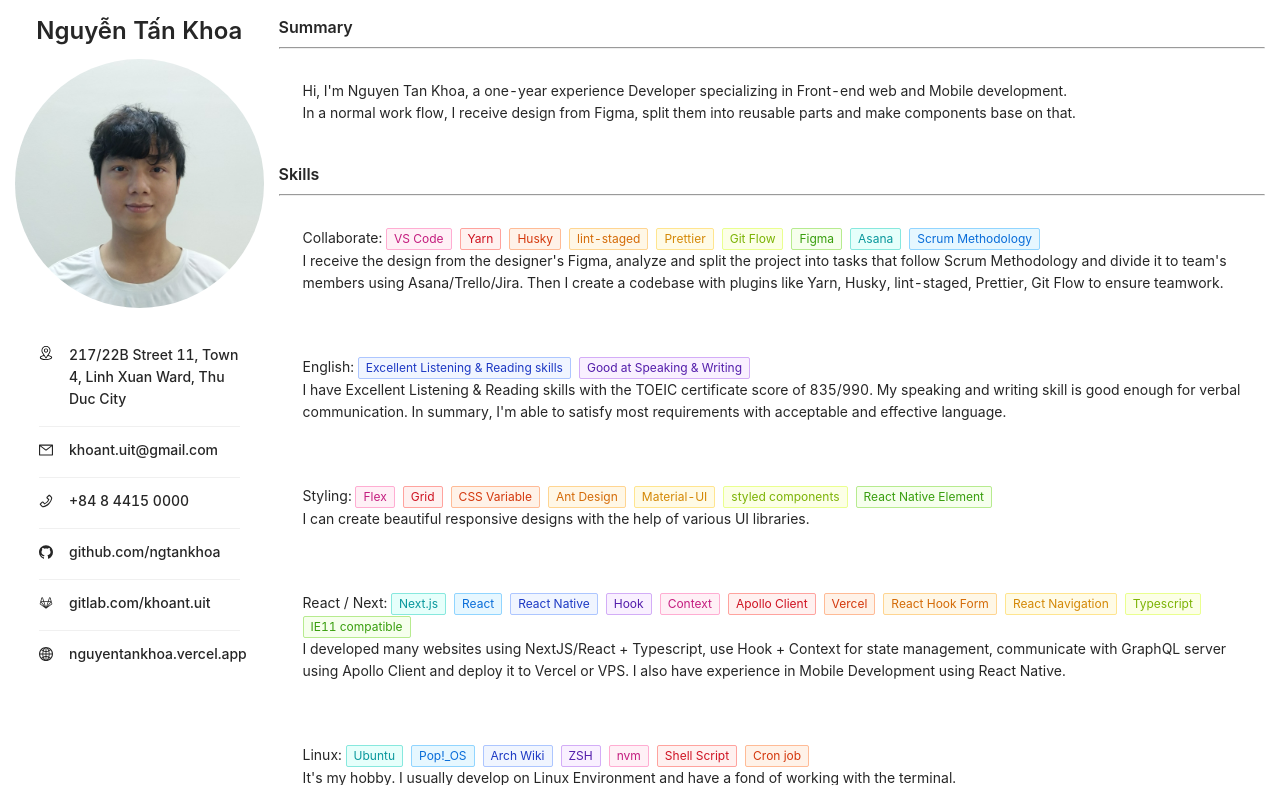
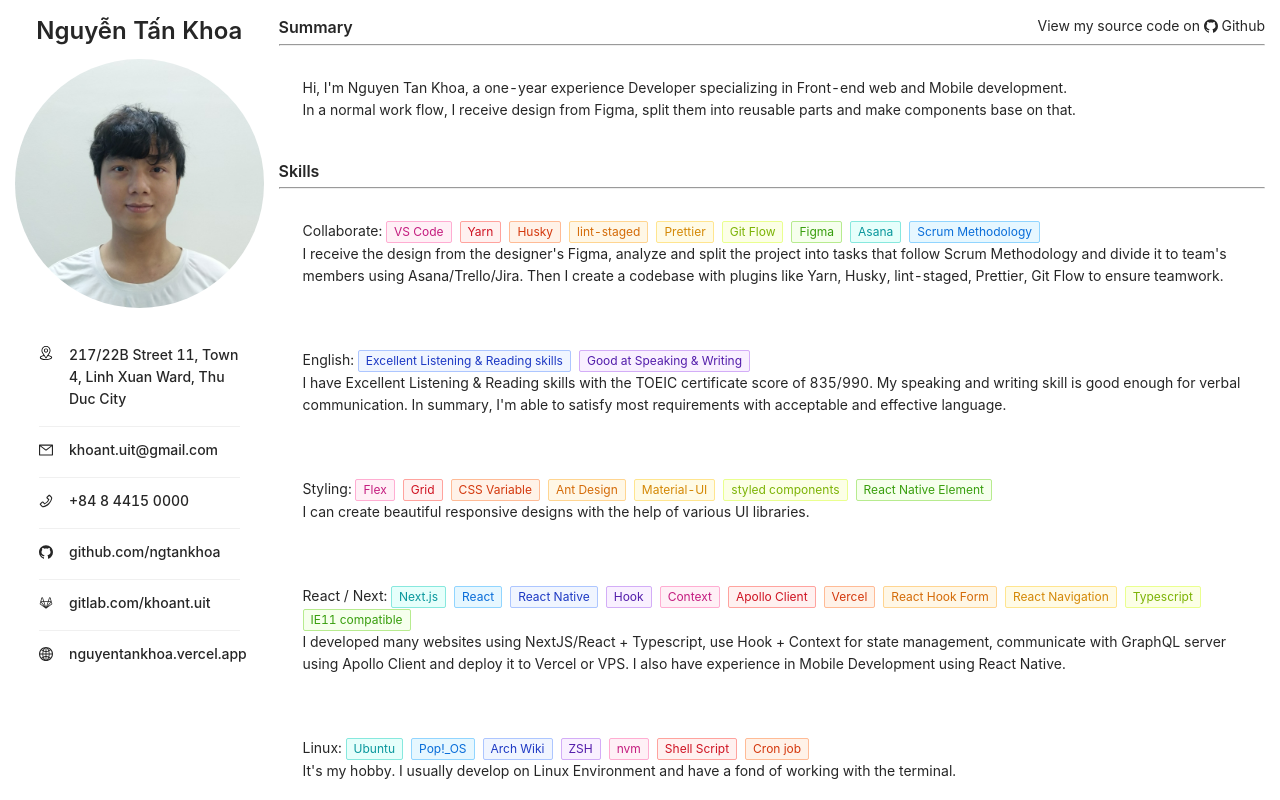
Before and after one commit to ngtankhoa/next-cv, a Next.js app: page / in a window 1280 px wide. Built offline with nearby package versions, Linux system fonts and the light colour scheme.

Commit message:
add view my source code

```diff
--- a/components/title-session/title-session.styled.tsx
+++ b/components/title-session/title-session.styled.tsx
@@ -1,4 +1,8 @@
 import styled from 'styled-components';
 
-const Wrapper = styled.div``;
+const Wrapper = styled.div`
+  hr {
+    margin-top: 0px;
+  }
+`;
 export { Wrapper };
--- a/components/title-session/title-session.tsx
+++ b/components/title-session/title-session.tsx
@@ -2,11 +2,17 @@
 import { Typography } from 'antd';
 interface props {
   children: React.ReactChild;
+  rightContent?: React.ReactChild;
 }
-export function TitleSession({ children }: props) {
+export function TitleSession({ children, rightContent }: props) {
   return (
     <Wrapper>
-      <Typography.Title level={5}>{children}</Typography.Title>
+      <div style={{ display: 'flex', justifyContent: 'space-between' }}>
+        <Typography.Title level={5} style={{ marginBottom: '0.29rem' }}>
+          {children}
+        </Typography.Title>
+        {rightContent}
+      </div>
       <hr />
     </Wrapper>
   );
--- a/containers/summary/summary.tsx
+++ b/containers/summary/summary.tsx
@@ -1,11 +1,19 @@
 import { TitleSession, InformationContainer } from 'components';
 import { Card, Typography } from 'antd';
+import { GithubOutlined } from '@ant-design/icons';
 
 export function Summary() {
   return (
     <div>
       <InformationContainer>
-        <TitleSession>Summary</TitleSession>
+        <TitleSession
+          rightContent={
+            <a href='https://github.com/ngtankhoa/next-cv' target='_blank' rel="noreferrer">
+              View my source code on <GithubOutlined /> Github
+            </a>
+          }>
+          Summary
+        </TitleSession>
         <Card hoverable bordered={false}>
           <Typography.Paragraph>
             Hi, I&apos;m Nguyen Tan Khoa, a one-year experience Developer specializing in Front-end web and Mobile
--- a/styles/globals.css
+++ b/styles/globals.css
@@ -14,3 +14,6 @@
 * {
   box-sizing: border-box;
 }
+.ant-card {
+  cursor: default;
+}
```
